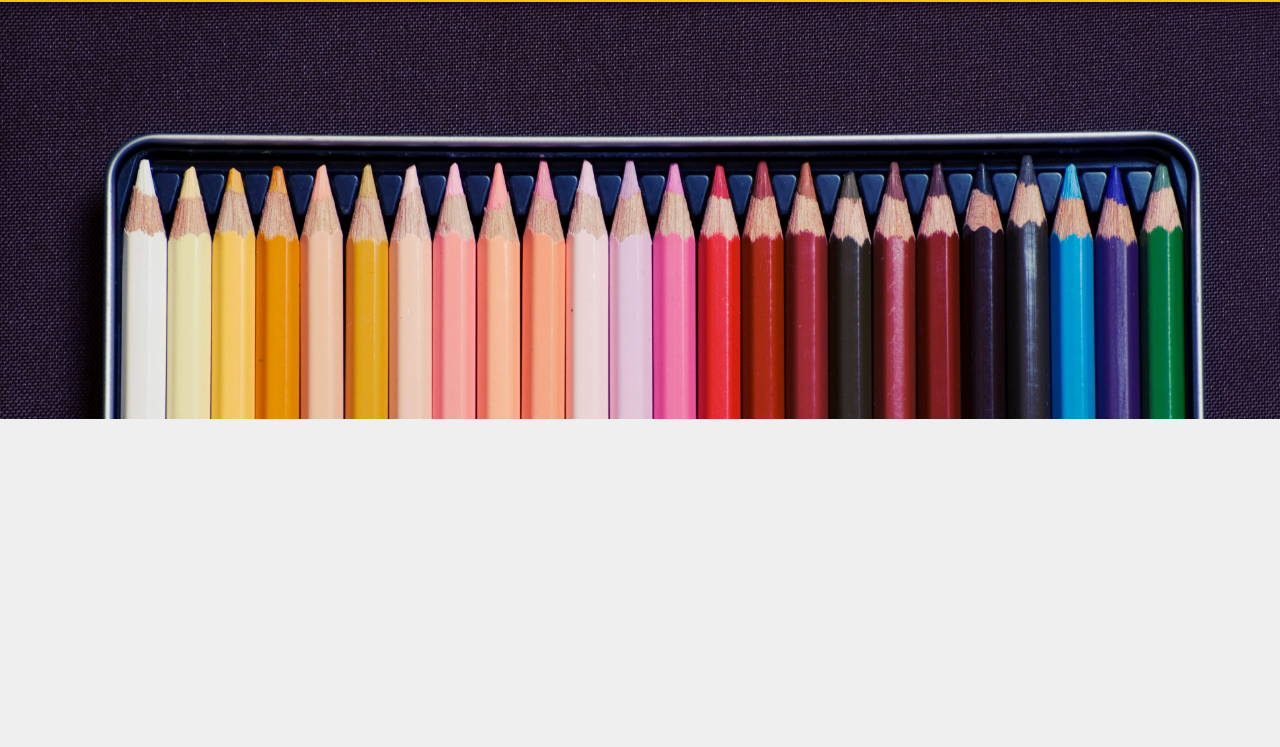
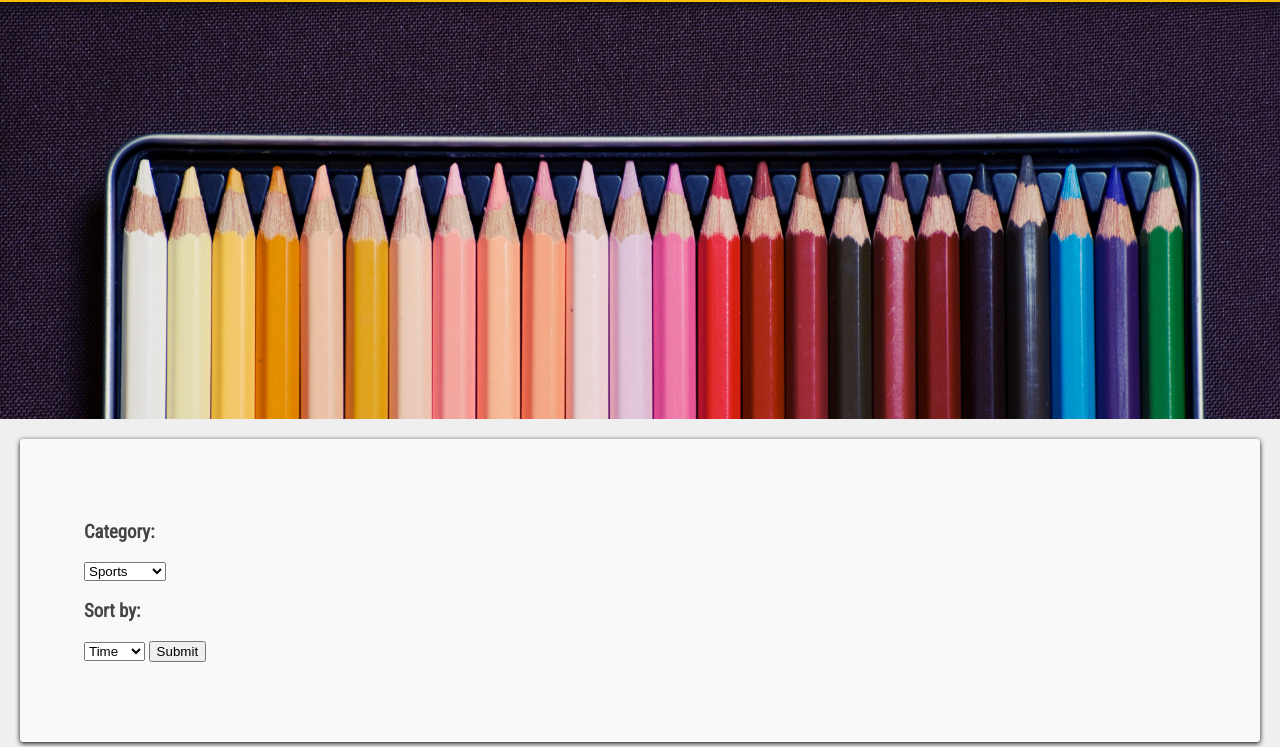
Before and after one commit to bowenzhai/talent-exchange, a plain HTML site: page index.html in a window 1280 px wide. Shown: the part 58-805 px from the top of the page. Drawn offline with nearby package versions, Linux system fonts and the light colour scheme.

Commit message:
Filter template

```diff
--- a/index.html
+++ b/index.html
@@ -38,6 +38,26 @@
 			<div><img src="./images/skateboard.jpg"></div>
 			<div><img src="./images/youth.jpg"></div>
 		</div>
+		<section id="filter">
+			<form>
+				<h3>Category:</h3>
+				<select name="categories">
+					<option value="Sports">Sports</option>
+					<option value="Sports">Arts</option>
+					<option value="Sports">Language</option>
+					<option value="Sports">Music</option>
+				</select>
+				<h3>Sort by:</h3>
+				<select name="sort">
+					<option value="Sports">Time</option>
+					<option value="Sports">Rating</option>
+				</select>
+				<input type='button' value="Submit" />
+			</form>
+		</section>
+		<section id="result">
+			Apply filters to display results...
+		</section>
 		<!--
 		<section id="trending" class="container">
 			<div class="row-fluid">
```
